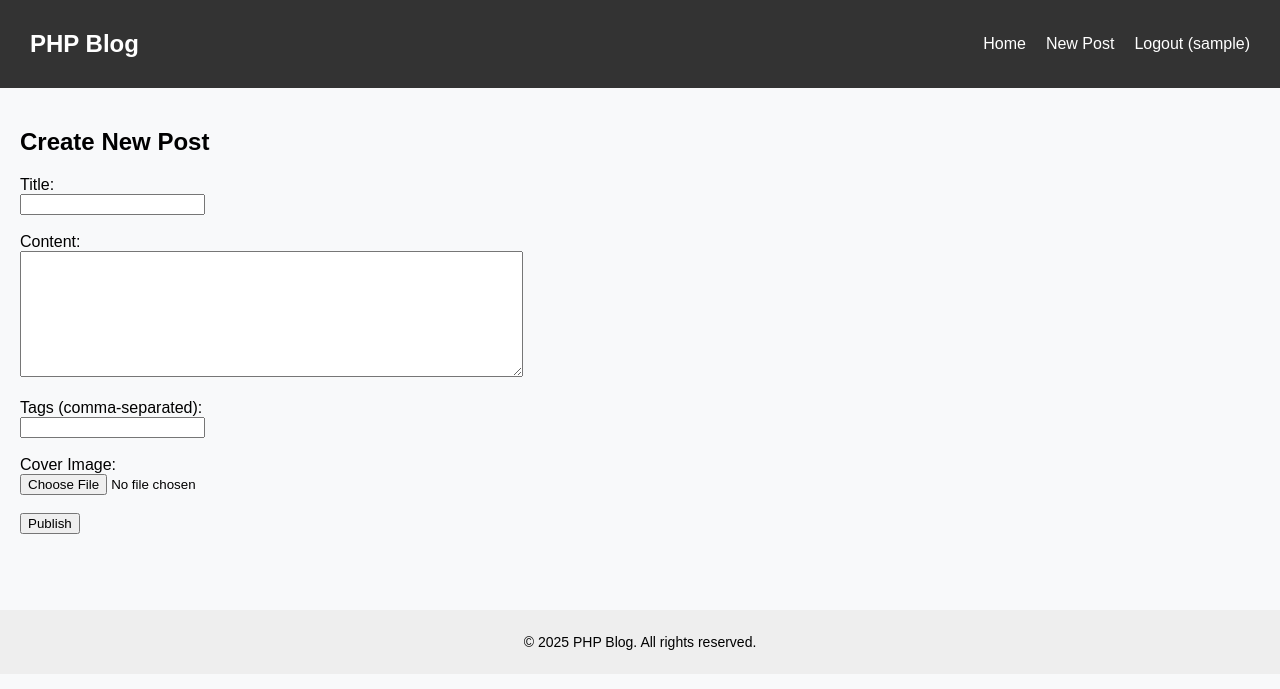
After one commit to adithyadilum/php_blog, a PHP site: page /posts/create.php in a window 1280 px wide. The commit adds this page. Shown: the top 689 px of the page. Run offline with PHP 8.4, Linux system fonts and the light colour scheme; the visitor is signed in with stand-in values (Sample User, id 1).

Commit message:
Add user authentication, registration, and post creation features

```diff
--- /dev/null
+++ b/assets/css/style.css
@@ -0,0 +1,40 @@
+body {
+    font-family: Arial, sans-serif;
+    background: #f8f9fa;
+    margin: 0;
+    padding: 0;
+}
+
+.navbar {
+    background: #333;
+    color: #fff;
+    display: flex;
+    justify-content: space-between;
+    align-items: center;
+    padding: 10px 20px;
+}
+
+.navbar a {
+    color: white;
+    text-decoration: none;
+    margin: 0 10px;
+}
+
+.navbar ul {
+    list-style: none;
+    display: flex;
+    margin: 0;
+    padding: 0;
+}
+
+.container {
+    padding: 20px;
+}
+
+footer {
+    text-align: center;
+    background: #eee;
+    padding: 10px;
+    margin-top: 40px;
+    font-size: 14px;
+}
--- /dev/null
+++ b/includes/auth_check.php
@@ -0,0 +1,9 @@
+<?php
+if (session_status() == PHP_SESSION_NONE) {
+    session_start();
+}
+
+if (!isset($_SESSION['user_id'])) {
+    header("Location: login.php");
+    exit;
+}
--- a/includes/footer.php
+++ b/includes/footer.php
@@ -0,0 +1,7 @@
+  </div> <!-- end container -->
+  <footer>
+      <p>© <?php echo date('Y'); ?> PHP Blog. All rights reserved.</p>
+  </footer>
+  </body>
+
+  </html>
--- a/includes/header.php
+++ b/includes/header.php
@@ -0,0 +1,18 @@
+<?php
+if (session_status() === PHP_SESSION_NONE) {
+    session_start();
+}
+?>
+<!DOCTYPE html>
+<html lang="en">
+
+<head>
+    <meta charset="UTF-8">
+    <meta name="viewport" content="width=device-width, initial-scale=1.0">
+    <title>PHP Blog</title>
+    <link rel="stylesheet" href="/php_blog/assets/css/style.css">
+</head>
+
+<body>
+    <?php include 'navbar.php'; ?>
+    <div class="container">
--- /dev/null
+++ b/includes/navbar.php
@@ -0,0 +1,13 @@
+<nav class="navbar">
+    <h2><a href="/php_blog/index.php">PHP Blog</a></h2>
+    <ul>
+        <?php if (isset($_SESSION['user_id'])): ?>
+            <li><a href="/php_blog/index.php">Home</a></li>
+            <li><a href="/php_blog/posts/create.php">New Post</a></li>
+            <li><a href="/php_blog/logout.php">Logout (<?php echo htmlspecialchars($_SESSION['username']); ?>)</a></li>
+        <?php else: ?>
+            <li><a href="/php_blog/login.php">Login</a></li>
+            <li><a href="/php_blog/register.php">Register</a></li>
+        <?php endif; ?>
+    </ul>
+</nav>
--- /dev/null
+++ b/posts/create.php
@@ -0,0 +1,61 @@
+<?php
+include '../includes/auth_check.php';
+include '../config.php';
+
+$message = "";
+
+if ($_SERVER["REQUEST_METHOD"] == "POST") {
+    $title = trim($_POST['title']);
+    $content = trim($_POST['content']);
+    $tags = trim($_POST['tags']);
+    $user_id = $_SESSION['user_id'];
+
+    // Handle cover image upload
+    $cover_image = null;
+    if (!empty($_FILES['cover_image']['name'])) {
+        $target_dir = "../uploads/";
+        $file_name = basename($_FILES["cover_image"]["name"]);
+        $target_file = $target_dir . $file_name;
+
+        // Move uploaded file to uploads folder
+        if (move_uploaded_file($_FILES["cover_image"]["tmp_name"], $target_file)) {
+            $cover_image = $file_name;
+        } else {
+            $message = "Failed to upload image!";
+        }
+    }
+
+    // Insert post into DB
+    $stmt = $conn->prepare("INSERT INTO posts (user_id, title, content, tags, cover_image) VALUES (?, ?, ?, ?, ?)");
+    $stmt->bind_param("issss", $user_id, $title, $content, $tags, $cover_image);
+
+    if ($stmt->execute()) {
+        $message = "Post created successfully!";
+    } else {
+        $message = "Error: " . $stmt->error;
+    }
+}
+?>
+
+<?php include '../includes/header.php'; ?>
+<h2>Create New Post</h2>
+
+<form method="POST" enctype="multipart/form-data">
+    <label>Title:</label><br>
+    <input type="text" name="title" required><br><br>
+
+    <label>Content:</label><br>
+    <textarea name="content" rows="8" cols="60" required></textarea><br><br>
+
+    <label>Tags (comma-separated):</label><br>
+    <input type="text" name="tags"><br><br>
+
+    <label>Cover Image:</label><br>
+    <input type="file" name="cover_image"><br><br>
+
+    <button type="submit">Publish</button>
+</form>
+
+<p style="color:green;"><?php echo $message; ?></p>
+
+<?php include '../includes/footer.php'; ?>
--- a/test_db.php
+++ /dev/null
@@ -1,4 +0,0 @@
-<?php
-include 'config.php';
-echo "Database connected successfully!";
-?>
```
Also changed, not shown: index.php (+7 -2 lines), login.php (+3 -12 lines), logout.php (+11 -0 lines), register.php (+13 -21 lines), posts/delete.php (added), posts/edit.php (added).
